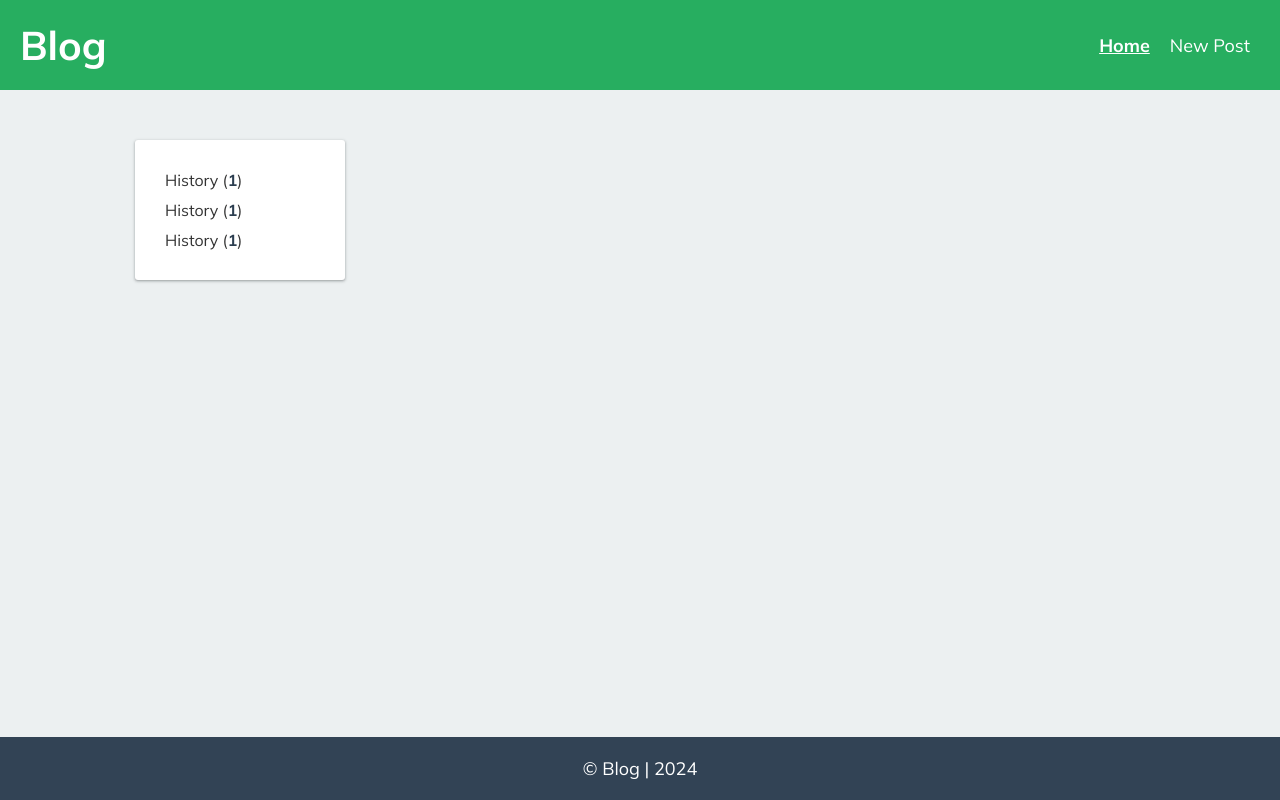
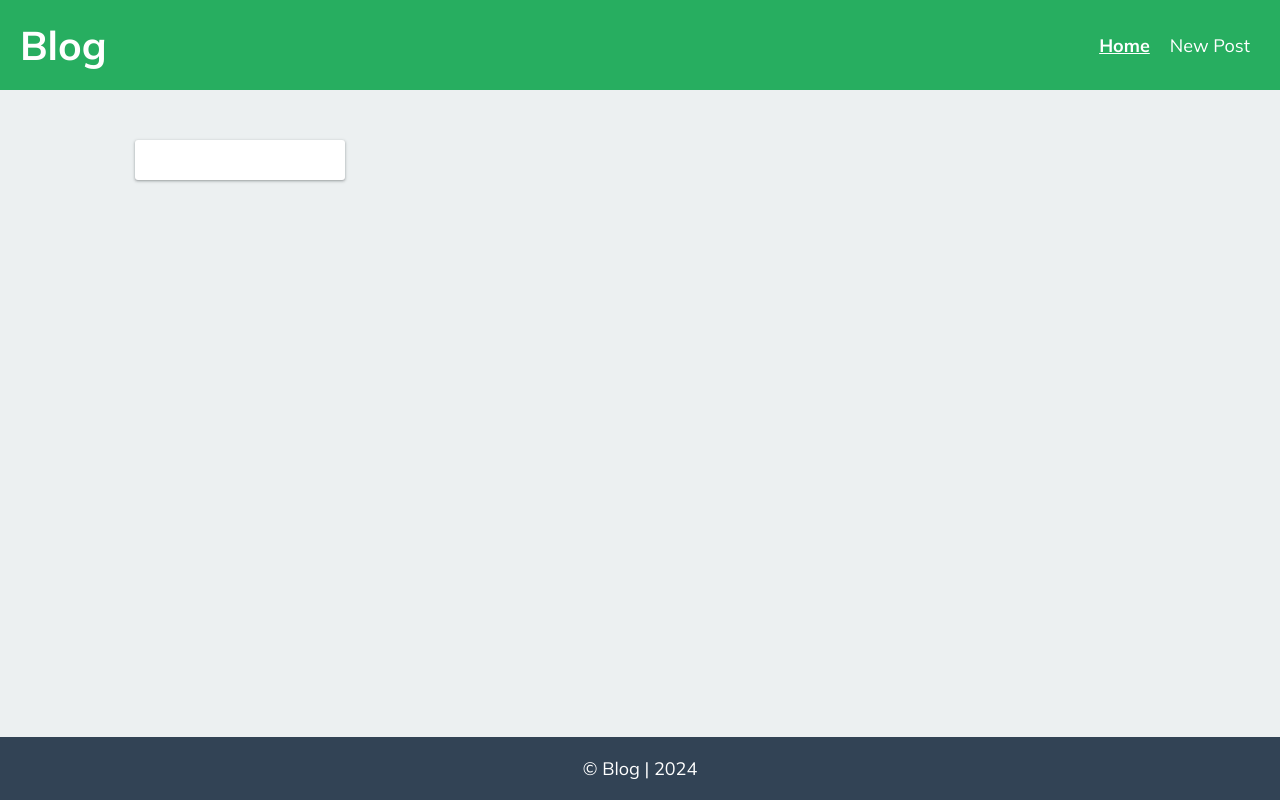
Before and after one commit to Eth3ri0n/blog-project, a website built with Vite: page src/index.html in a window 1280 px wide. Built offline with nearby package versions, Linux system fonts and the light colour scheme; no server answers.

Commit message:
Refactor sidebar in index.html to remove hardcoded categories

```diff
--- a/src/index.html
+++ b/src/index.html
@@ -35,11 +35,7 @@
     </header>
     <div class="content">
       <div class="sidebar">
-        <ul class="categories">
-          <li>History (<strong>1</strong>)</li>
-          <li>History (<strong>1</strong>)</li>
-          <li>History (<strong>1</strong>)</li>
-        </ul>
+        <ul class="categories"></ul>
       </div>
       <div class="articles-container"></div>
     </div>
```
